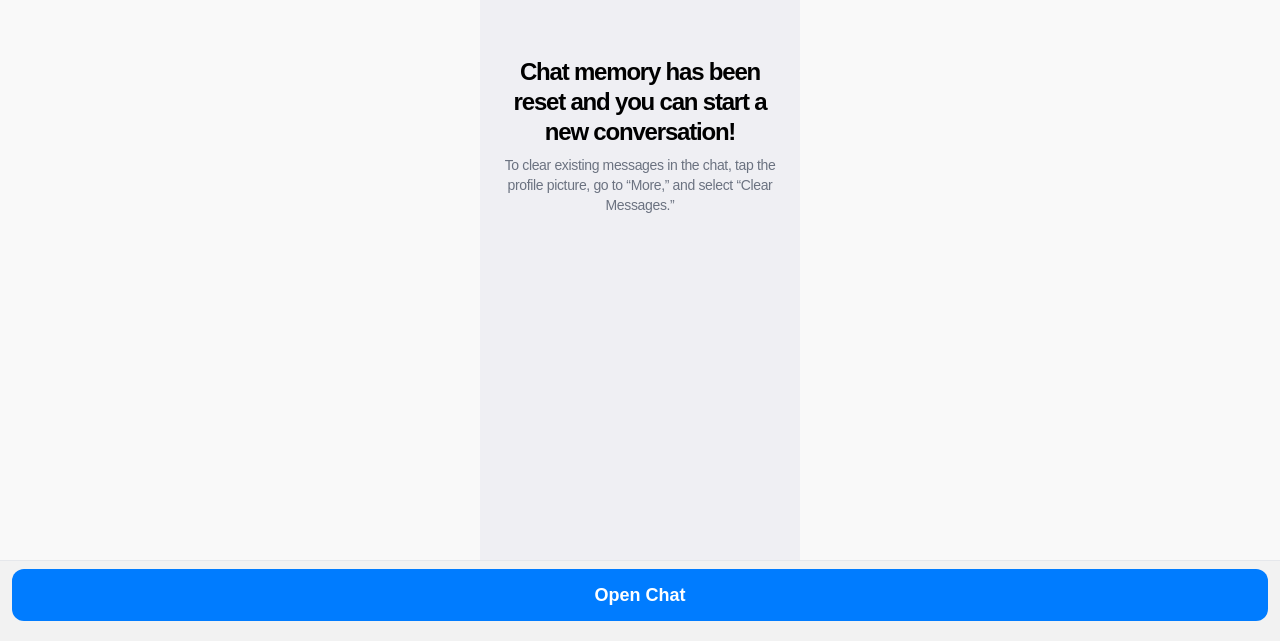
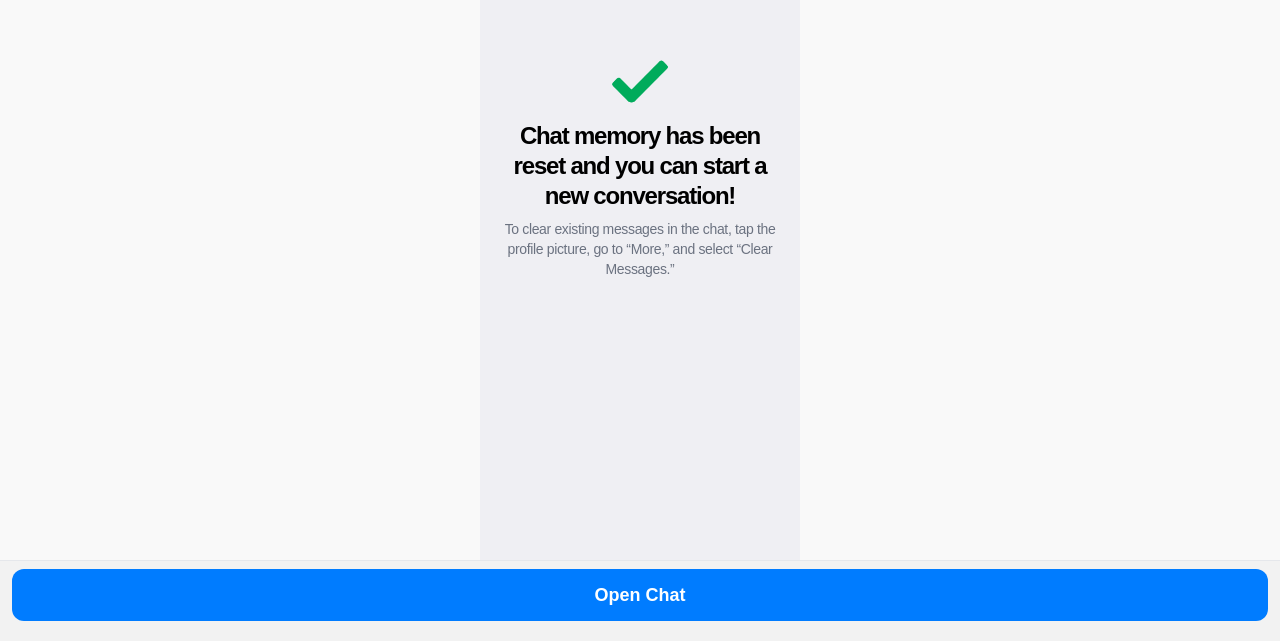
Before and after one commit to sda34495/companion-tele-app, a Next.js app: page /success in a window 1280 px wide. Shown: the part 159-800 px from the top of the page. Built offline with nearby package versions, Linux system fonts and the light colour scheme.

Commit message:
animation

```diff
--- a/app/reset/components/ResetChatSuccess.tsx
+++ b/app/reset/components/ResetChatSuccess.tsx
@@ -2,6 +2,8 @@
 import Button from "@/app/components/Button";
 import Link from "next/link";
 import React from "react";
+import bgImage from '@/public/icon_success.png'
+import Image from "next/image";
 
 const ResetChatSuccess: React.FC = () => {
   return (
@@ -10,6 +12,13 @@ const ResetChatSuccess: React.FC = () => {
         <div className="flex flex-col absolute top-52 right-0 left-0 px-2 items-center">
           {/* Icon Placeholder */}
           <div className="text-center mb-10">
+          <div className="w-16 h-16 overflow-hidden animate-shake rounded-2xl mx-auto">
+              <Image
+                src={bgImage}
+                alt={"Ai character image"}
+                className="w-full"
+              />
+            </div>
             <h2 className="text-2xl font-semibold tracking-tighter leading-tight mt-2 px-4 text-black">
               Chat memory has been reset and you can start a new conversation!
             </h2>
--- a/tailwind.config.ts
+++ b/tailwind.config.ts
@@ -12,6 +12,18 @@ export default {
         background: "var(--background)",
         foreground: "var(--foreground)",
       },
+      animation: {
+        shake: "shake 0.5s ease-in-out",
+      },
+      keyframes: {
+        shake: {
+          "0%": { transform: "translateX(0)" },
+          "25%": { transform: "translateX(-4px)" },
+          "50%": { transform: "translateX(4px)" },
+          "75%": { transform: "translateX(-4px)" },
+          "100%": { transform: "translateX(0)" },
+        },
+      },
     },
   },
   plugins: [],
```
Also changed, not shown: public/icon_success.png (added).
